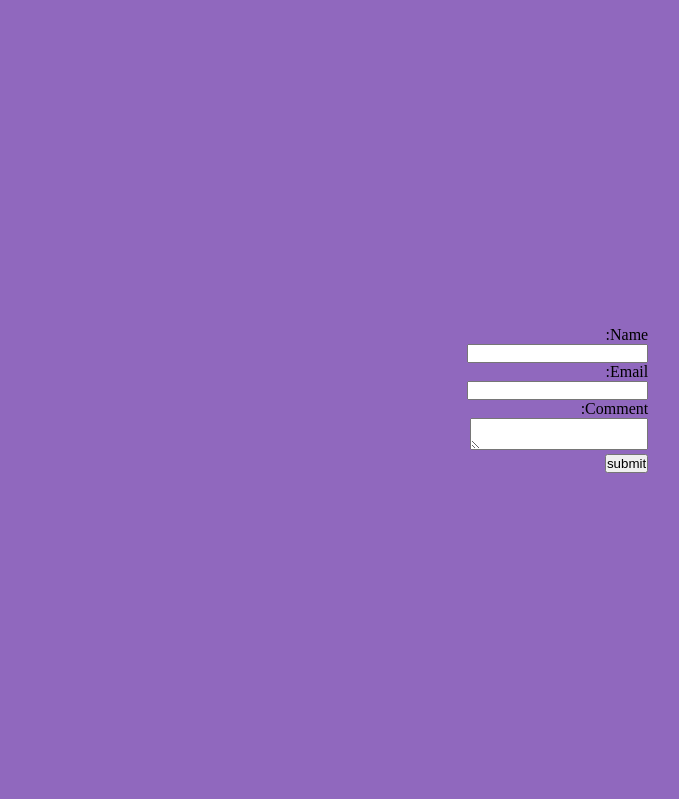
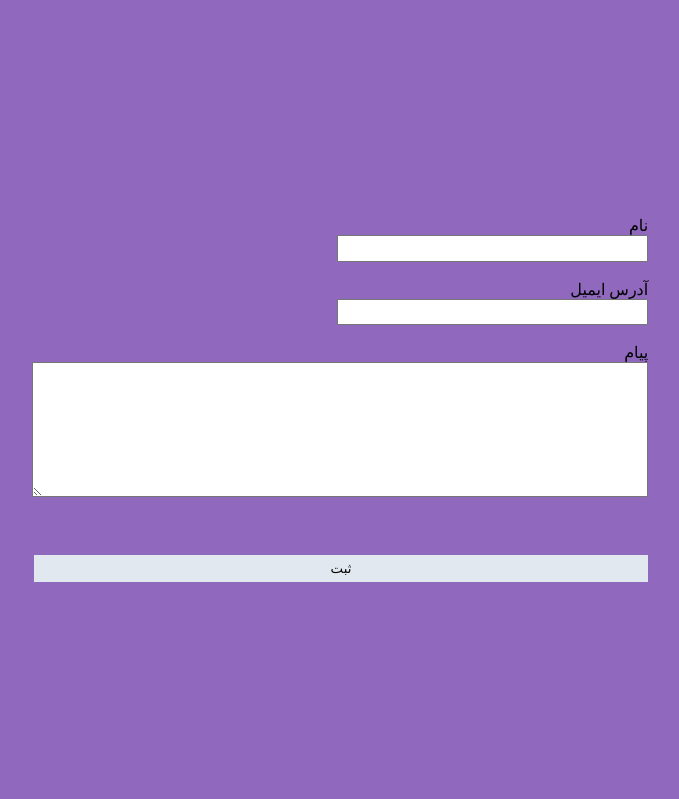
Before and after one commit to mohammadgoli/newblog, a Flask app: page /about in a window 1280 px wide. Shown: the part 2401-3200 px from the top of the page, without its empty margins (299-978 px from the left). Run offline with Flask 2, Linux system fonts and the light colour scheme; some libraries are stand-ins or nearby versions.

Commit message:
page about done!

```diff
--- a/forms.py
+++ b/forms.py
@@ -46,9 +46,9 @@ class WayForm(Form):
 
 
 class ContactForm(Form):
-    name = StringField(u"name", validators=[DataRequired()])
-    email = StringField(u"email", validators=[DataRequired(), Email()])
-    message = TextAreaField(u"message", validators=[DataRequired()])
+    name = StringField(u"نام", validators=[DataRequired()])
+    email = StringField(u"آدرس ایمیل", validators=[DataRequired(), Email()])
+    message = TextAreaField(u"پیام", validators=[DataRequired()])
     recaptcha = RecaptchaField()
 
 
--- a/static/css/about.css
+++ b/static/css/about.css
@@ -108,7 +108,6 @@ nav ul li {
 }
 
 .about {
-  width: 50%;
   height: 100%;
   display: flex;
   flex-direction: column;
@@ -137,13 +136,14 @@ blockquote {
 }
 
 .socialicons {
-  width: 30%;
+  width: 100%;
   height: 100%;
   display: flex;
   flex-direction: column;
   justify-content: center;
   background: transparent;
 }
+
 
 /*don't be frigtened*/
 .circle-container {
@@ -283,6 +283,32 @@ blockquote {
   transform:rotate(-45deg);
 }
 
+@media all and (min-width: 760px){
+  .about { width: 50%; }
+}
+@media all and (max-width: 760px){
+  p{ font-size: .5em; }
+  .circle-container > *:nth-of-type(1) { -webkit-transform: translate(9em); transform: translate(9em); }
+  .contact { width: 100%; }
+}
+
+input {
+  width: 50%;
+  height: 1.7em;
+}
+
+#submit {
+  width: 100%;
+  height: 2em;
+  background: #e1e8f0;
+  border: transparent;
+}
+
+#message {
+  width: 100%;
+  height: 10em;
+}
+
 /*
 .l1, .l2, .l3, .l4 {
   position: absolute;
--- a/static/css/jquery.ferro.ferroMenu.css
+++ b/static/css/jquery.ferro.ferroMenu.css
@@ -11,14 +11,13 @@
 	text-align:center;
 	-webkit-border-radius:50%;
 	border-radius:50%;
-	background: #45484d;
+	background: #e62739;
     color:#f2f2f2;
     font-family: 'Lato', sans-serif;
     font-size:24px;
     line-height:70px;
     vertical-align:middle;
     text-decoration:none;
-    background-image: url(about.png);
 }
 
 /*#ferromenu-controller .label{
@@ -32,7 +31,6 @@
 #ferromenu-controller.desktop:hover,
 #ferromenu-controller.mobile:active{
 	background:#6e737b;
-	background-image: url(about.png);
 }
 
 #nav li{
@@ -48,7 +46,7 @@
 	height:40px;
 	-webkit-border-radius:50%;
 	border-radius:50%;
-	background: #45484d;
+	background: #e62739;
 	line-height:40px;
 	display:block;
 }
@@ -62,3 +60,11 @@
 #nav li.mobile a:active{
 	opacity:0.7;
 }
+
+@media all and (max-width: 760px){
+  #ferromenu-controller {
+    width: 50px;
+    height: 50px;
+    line-height: 50px;
+  }
+}
--- a/templates/about.html
+++ b/templates/about.html
@@ -1,6 +1,7 @@
 <!DOCTYPE html>
 <html>
 <head>
+  <meta name="viewport" content="width=device-width, initial-scale=1.0">
   <meta charset="UTF-8" />
   <link rel="stylesheet" type="text/css" href="{{ url_for('static', filename='css/about.css') }}">
   <title></title>
@@ -74,17 +75,22 @@
         <section id='contact'>
           <article class='contact'>
             <form dir="rtl" method="POST" action="{{ url_for('about') }}">
-              Name:<br />
+              {{ form.name.label }}<br />
               {{ form.name }}
               <br>
-              Email:<br />
+              <br>
+              {{ form.email.label }}<br />
               {{ form.email }}
               <br />
-              Comment:<br />
+              <br>
+              {{ form.message.label }}<br />
               {{ form.message }}
               <br />
+              <br>
               {{ form.recaptcha }}
-              <input type="submit" value="submit">
+              <br>
+              <br>
+              <input type="submit" value="ثبت" id="submit">
             </form>
 
           </article>
```
